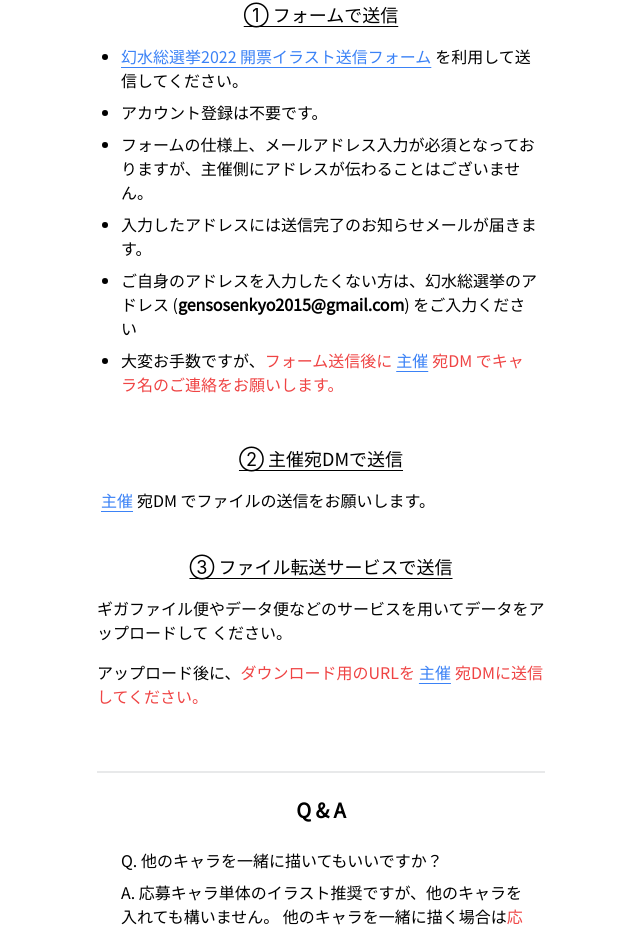
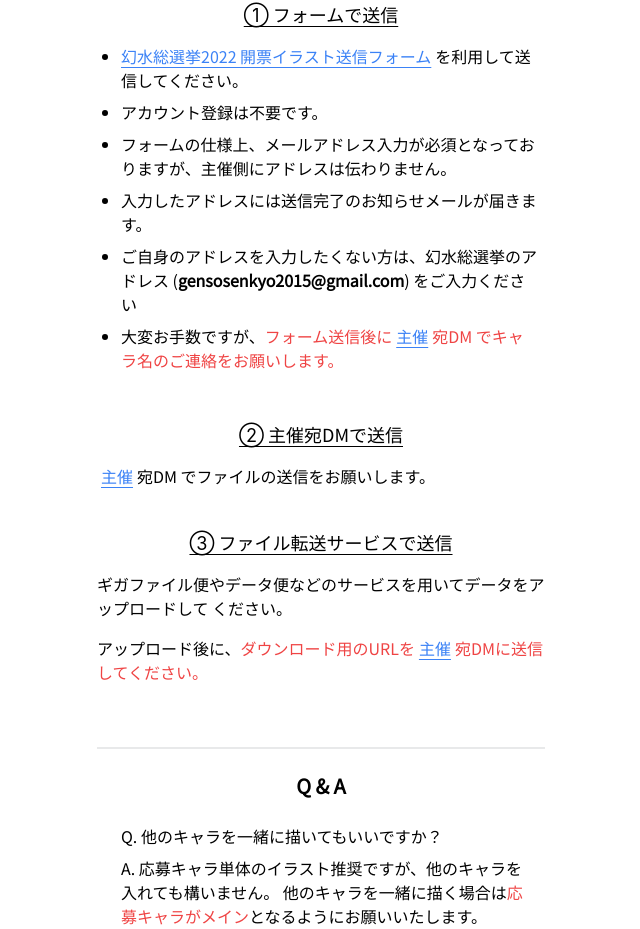
Before and after one commit to true-runes/suikoden-election-2022-frontend, a Next.js app: page /events-in-event/illustrations-with-results in a window 1280 px wide. Shown: the part 2108-3037 px from the top of the page, without its empty margins (319-959 px from the left). Built offline with nearby package versions, Linux system fonts and the light colour scheme; no server answers; a web font is replaced by a local one.

Commit message:
fix: 🐛 文言修正

```diff
--- a/pages/events-in-event/illustrations-with-results.tsx
+++ b/pages/events-in-event/illustrations-with-results.tsx
@@ -213,7 +213,7 @@ const IllustrationsWithResults: NextPage = () => {
                     </li>
                     <li className="pb-2">アカウント登録は不要です。</li>
                     <li className="pb-2">
-                      フォームの仕様上、メールアドレス入力が必須となっておりますが、主催側にアドレスが伝わることはございません。
+                      フォームの仕様上、メールアドレス入力が必須となっておりますが、主催側にアドレスは伝わりません。
                     </li>
                     <li className="pb-2">
                       入力したアドレスには送信完了のお知らせメールが届きます。
```
